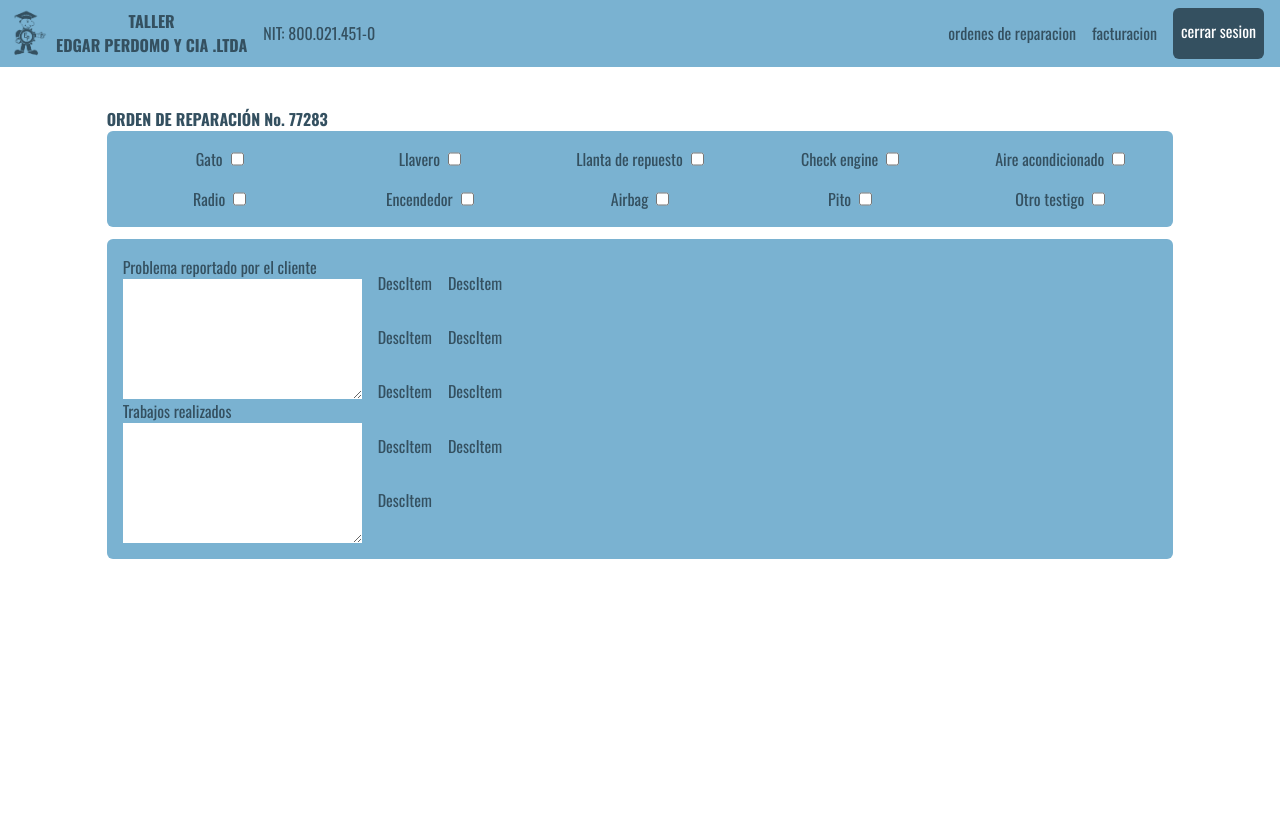
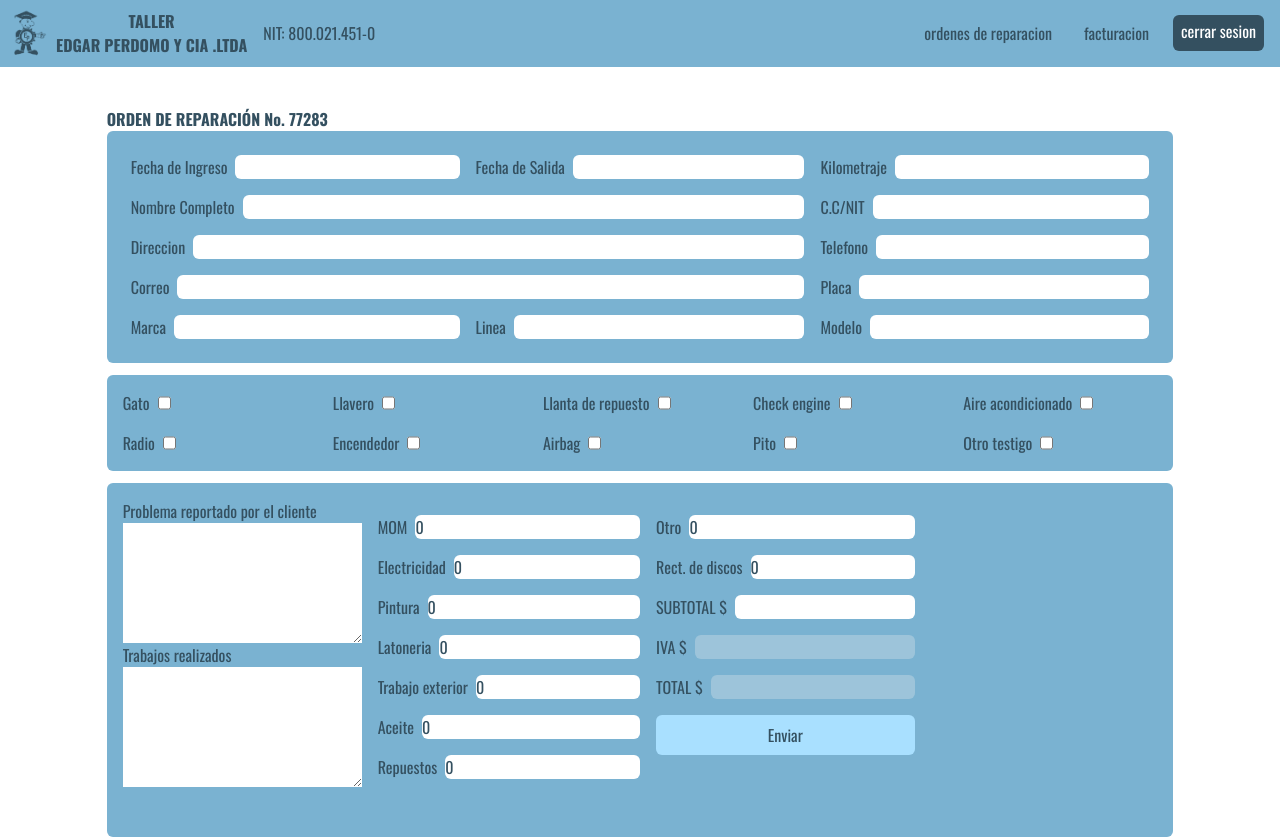
Before and after one commit to sebastianiv21/taller-autos, a React (Create React App) app in the folder client/: page /facturacion in a window 1280 px wide. Before the commit the page ends 800 px from the top, so only its background shows below. Built offline with nearby package versions, Linux system fonts and the light colour scheme.

Commit message:
se completo el formulario de facturacion

```diff
--- a/client/src/components/CheckItem.jsx
+++ b/client/src/components/CheckItem.jsx
@@ -7,7 +7,7 @@ const CheckItem = ({ title, checked }) => {
         id={title}
         name={title}
         value={title}
-        checked={checked}
+
       />
     </div>
   );
--- a/client/src/components/CheckList.jsx
+++ b/client/src/components/CheckList.jsx
@@ -9,7 +9,7 @@ const checkList = checkListData.map((item) => (
 
 const CheckList = () => {
   return (
-    <section className="bg-base rounded-md mx-auto p-4 w-5/6 grid grid-cols-5 gap-4">
+    <section className="bg-base rounded-md mx-auto p-4 w-5/6 grid grid-cols-5 gap-4 justify-items-start">
       {checkList}
     </section>
   );
--- a/client/src/components/DescItem.jsx
+++ b/client/src/components/DescItem.jsx
@@ -1,8 +1,11 @@
 import React from 'react'
 
-const DescItem = () => {
+const DescItem = ({title, value}) => {
   return (
-    <div>DescItem</div>
+    <div className="flex  gap-2">
+      <label htmlFor={title}>{title} </label>
+      <input id={title} type="text" className="grow rounded-md" value={value}/>
+    </div>
   )
 }
 
--- a/client/src/components/DescList.jsx
+++ b/client/src/components/DescList.jsx
@@ -9,8 +9,21 @@ const descList = checkListData.map((item) => (
 
 const DescList = () => {
   return (
-    <section className="p-4 grid grid-cols-2 gap-4">
+    <section className="p-4 flex flex-col gap-4 h-[322px] flex-wrap">
       {descList}
+      <div className="flex  gap-2">
+        <label htmlFor="subtotal">SUBTOTAL $ </label>
+        <input id="subtotal" type="text" className="grow rounded-md" name="subtotal"  />
+      </div>
+      <div className="flex  gap-2">
+        <label htmlFor="iva">IVA $</label>
+        <input id="iva" type="text" className="grow rounded-md" disabled />
+      </div>
+      <div className="flex  gap-2">
+        <label htmlFor="total">TOTAL $</label>
+        <input id="total" type="text" className="grow rounded-md" disabled />
+      </div>
+      <button className="bg-claro p-2 rounded-md" type="submit">Enviar</button>
     </section>
   );
 };
--- a/client/src/components/Navbar.jsx
+++ b/client/src/components/Navbar.jsx
@@ -17,9 +17,9 @@ const Navbar = () => {
           <div className="ml-4">NIT: 800.021.451-0</div>
         </div>
         <div className="flex items-center">
-          <Link to="/" className="mx-2">ordenes de reparacion</Link>
-          <Link to="/" className="mx-2">facturacion</Link>
-          <Link to="/" className="mx-2 bg-oscuro rounded-md py-1 px-2 text-center text-white flex items-center  h-full"> <span className="mb-1">cerrar sesion</span> </Link>
+          <Link to="/" className="mx-2 p-2 rounded-md hover:bg-claro">ordenes de reparacion</Link>
+          <Link to="/facturacion" className="mx-2 p-2 rounded-md hover:bg-claro">facturacion</Link>
+          <Link to="/" className="mx-2 bg-oscuro rounded-md py-1 px-2 text-center text-white flex items-center "> <span className="mb-1">cerrar sesion</span> </Link>
 
         </div>
       </nav>
--- a/client/src/components/infoCliente.jsx
+++ b/client/src/components/infoCliente.jsx
@@ -1,10 +1,60 @@
 import React from "react";
 
-const infoCliente = () => {
+const InfoCliente = () => {
     return(
         <>
-            <h1>hola</h1>
+           <section className="informacion-cliente bg-base rounded-md mx-auto p-6 w-5/6 grid grid-cols-3 gap-4">
+              <div className="flex  gap-2">
+                <label htmlFor="fechaIngreso">Fecha de Ingreso</label>
+                <input id="fechaIngreso" type="text" className="grow rounded-md" name="fechaIngreso"/>
+              </div>
+              <div className="flex gap-2">
+                <label htmlFor="fechaSalida">Fecha de Salida</label>
+                <input id="fechaSalida" type="text" className="grow rounded-md"/>
+              </div>
+              <div className="flex gap-2">
+                <label htmlFor="kilometraje">Kilometraje</label>
+                <input id="kilometraje" type="text" className="grow rounded-md"/>
+              </div>
+              <div className="col-span-2 flex gap-2">
+                <label htmlFor="nombreUsuario">Nombre Completo</label>
+                <input id="nombreUsuario" type="text" className="grow rounded-md"/>
+              </div>
+              <div className="flex gap-2">
+                <label htmlFor="identificacion">C.C/NIT</label>
+                <input id="identificacion" type="text" className="grow rounded-md"/>
+              </div>
+              <div className="col-span-2 flex gap-2">
+                <label htmlFor="direccion">Direccion</label>
+                <input id="direccion" type="text" className="grow rounded-md"/>
+              </div>
+              <div className="flex gap-2">
+                <label htmlFor="telefono">Telefono</label>
+                <input id="telefono" type="text" className="grow rounded-md"/>
+              </div>
+              <div className="col-span-2 flex gap-2">
+                <label htmlFor="correo">Correo</label>
+                <input id="correo" type="email" className="grow rounded-md"/>
+              </div>
+              <div className="flex gap-2">
+                <label htmlFor="placa">Placa</label>
+                <input id="placa" type="text" className="grow rounded-md"/>
+              </div>
+              <div className="flex gap-2">
+                <label htmlFor="marca">Marca</label>
+                <input id="marca" type="text" className="grow rounded-md"/>
+              </div>
+              <div className="flex gap-2">
+                <label htmlFor="linea">Linea</label>
+                <input id="linea" type="text" className="grow rounded-md"/>
+              </div>
+              <div className="flex gap-2">
+                <label htmlFor="modelo">Modelo</label>
+                <input id="modelo" type="text" className="grow rounded-md"/>
+              </div>
+
+           </section>
         </>
     )
 }
-export default infoCliente
+export default InfoCliente
--- a/client/src/pages/Facturacion.jsx
+++ b/client/src/pages/Facturacion.jsx
@@ -1,15 +1,17 @@
 //Components
 import CheckList from "../components/CheckList";
 import Description from "../components/Description";
+import InfoCliente from "../components/InfoCliente";
 
 const Facturacion = () => {
   return (
     <main>
         <article className="container mt-10 text-oscuro">
             <h2 className="w-5/6 mx-auto font-bold">ORDEN DE REPARACIÓN No. 77283</h2>
-            <form className="flex flex-col gap-3">
-            <CheckList />
-            <Description />
+            <form className="flex flex-col gap-3 ">
+              <InfoCliente/>
+              <CheckList />
+              <Description />
             </form>
         </article>
     </main>
```
